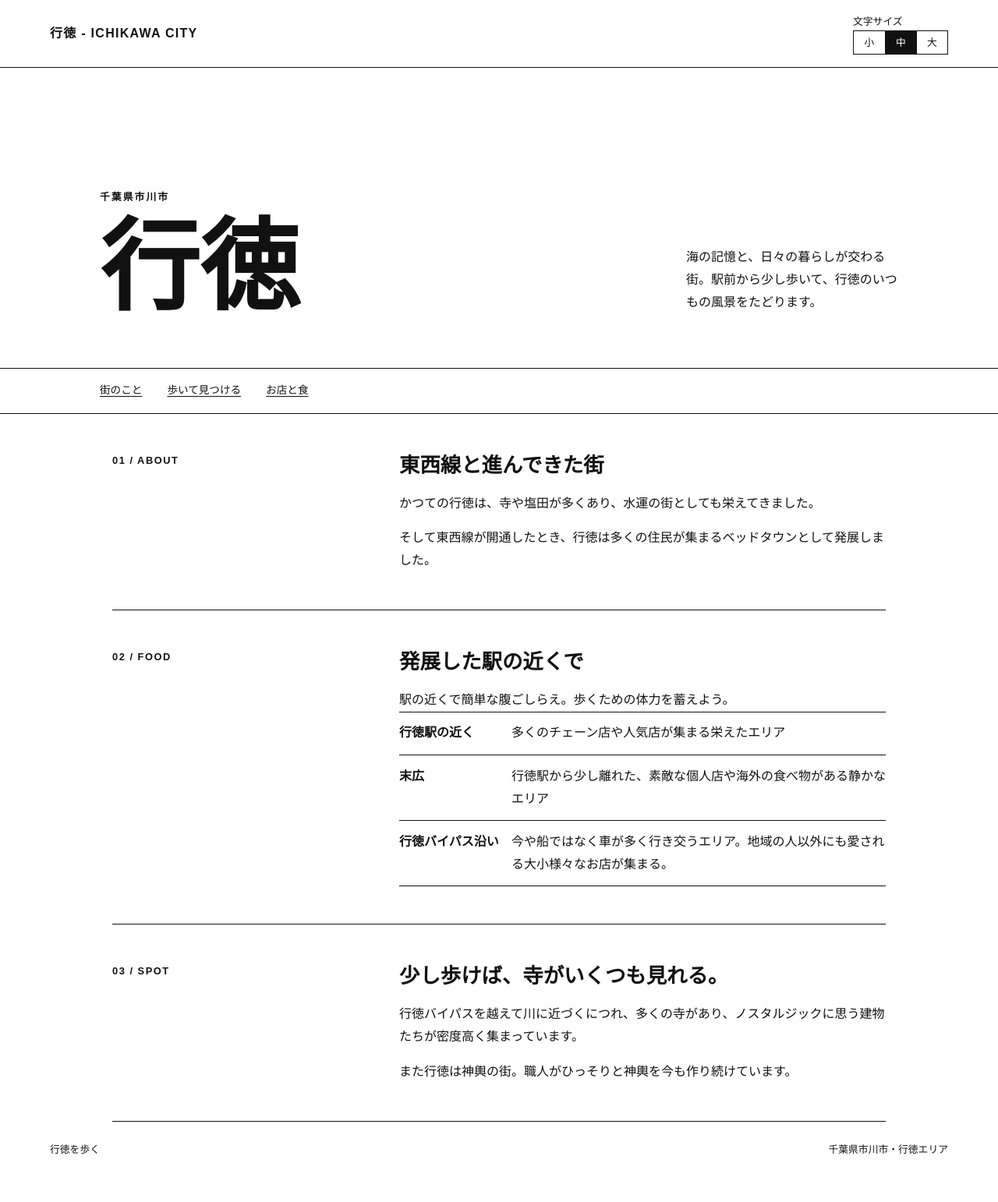
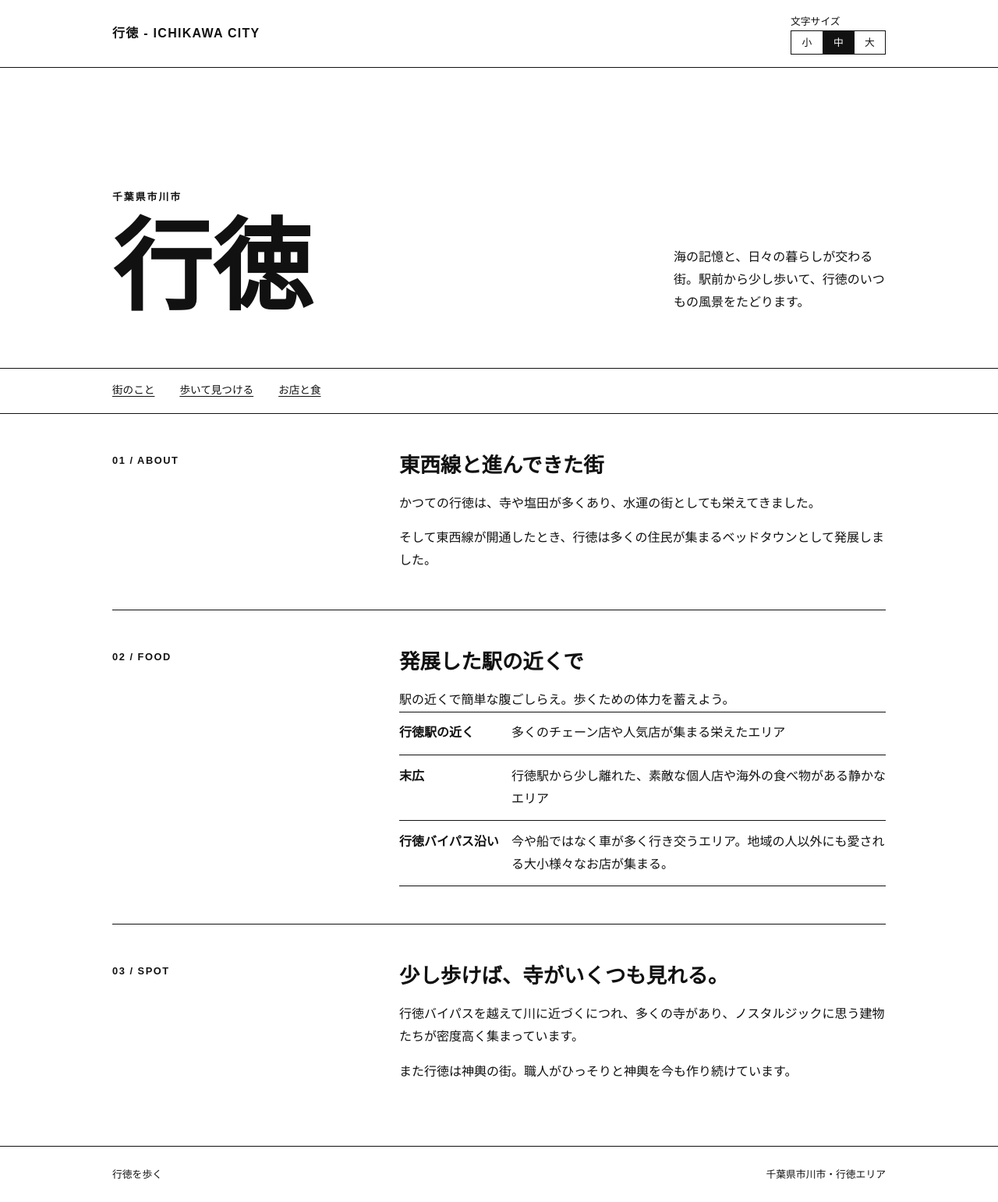
Before and after one commit to ickta39/CityHomepage, a plain HTML site: page index.html in a window 1280 px wide. Shown: the whole page at 78% size. Before the commit the page ends 1510 px from the top, so only its background shows below. Drawn offline with Linux system fonts and the light colour scheme.

Commit message:
忘れ物

```diff
--- a/index.html
+++ b/index.html
@@ -19,7 +19,8 @@
 
         *, *::before, *::after { margin: 0; padding: 0; box-sizing: border-box; }
         body { min-width: 320px; line-height: 1.8; }
-        header { display: flex; justify-content: space-between; align-items: center; gap: 1.5rem; padding: 1rem clamp(1.25rem, 5vw, 5rem); border-bottom: 1px solid #111; }
+        header { border-bottom: 1px solid #111; }
+        .content.header-inner { display: flex; justify-content: space-between; align-items: center; gap: 1.5rem; padding-top: 1rem; padding-bottom: 1rem; }
         .header-title { font-size: 1rem; font-weight: 700; letter-spacing: 0.08em; }
         .text-size-control { display: flex; align-items: center; gap: 0.75rem; border: 0; font-size: 0.8rem; }
         .text-size-options { display: flex; border: 1px solid #111; }
@@ -29,15 +30,19 @@
         .text-size-options input { position: absolute; width: 1px; height: 1px; overflow: hidden; clip: rect(0, 0, 0, 0); white-space: nowrap; clip-path: inset(50%); }
         .text-size-options input:checked + span { color: #fff; background: #111; }
         .text-size-options input:focus-visible + span { outline: 2px solid #111; outline-offset: 3px; z-index: 1; }
-        .hero { display: grid; grid-template-columns: minmax(0, 1fr) auto; align-items: end; gap: 2rem; padding: clamp(4rem, 12vw, 10rem) clamp(1.25rem, 10vw, 10rem) 4rem; border-bottom: 1px solid #111; }
+        .hero { border-bottom: 1px solid #111; }
+        .content.hero-inner { display: grid; grid-template-columns: minmax(0, 1fr) auto; align-items: end; gap: 2rem; padding-top: clamp(4rem, 12vw, 10rem); padding-bottom: 4rem; }
         .eyebrow { margin-bottom: 1rem; font-size: 0.8rem; font-weight: 700; letter-spacing: 0.16em; }
         h1 { font-size: 8rem; line-height: 1; letter-spacing: 0; }
         .hero-copy { max-width: 17rem; padding-bottom: 0.35rem; font-size: 1rem; }
-        .section-nav { display: flex; flex-wrap: wrap; gap: 0.5rem 2rem; padding: 1rem clamp(1.25rem, 10vw, 10rem); border-bottom: 1px solid #111; font-size: 0.85rem; }
+        .section-nav { border-bottom: 1px solid #111; }
+        .content.section-nav-inner { display: flex; flex-wrap: wrap; gap: 0.5rem 2rem; padding-top: 1rem; padding-bottom: 1rem; font-size: 0.85rem; }
         a { color: inherit; text-decoration-thickness: 1px; text-underline-offset: 0.2em; }
         a:hover { text-decoration-thickness: 2px; }
         .content { max-width: 78rem; margin: 0 auto; padding: 0 clamp(1.25rem, 10vw, 10rem); }
+        .content.main-content { padding-bottom: 2rem; }
         .story-section { display: grid; grid-template-columns: minmax(9rem, 0.7fr) minmax(0, 1.3fr); gap: 2rem; padding: 3rem 0; border-bottom: 1px solid #111; scroll-margin-top: 1rem; }
+        #shops { border-bottom: 0; }
         .section-index { font-size: 0.8rem; font-weight: 700; letter-spacing: 0.12em; }
         h2 { margin-bottom: 1rem; font-size: 1.65rem; line-height: 1.4; }
         .story-copy { max-width: 42rem; }
@@ -45,21 +50,23 @@
         .place-list { list-style: none; border-top: 1px solid #111; }
         .place-list li { display: grid; grid-template-columns: 8rem 1fr; gap: 1rem; padding: 0.8rem 0; border-bottom: 1px solid #111; }
         .place-list strong { font-weight: 700; }
-        footer { display: flex; justify-content: space-between; gap: 1rem; padding: 1.5rem clamp(1.25rem, 5vw, 5rem); font-size: 0.8rem; }
+        footer { border-top: 1px solid #111; font-size: 0.8rem; }
+        .content.footer-inner { display: flex; justify-content: space-between; gap: 1rem; padding-top: 1.5rem; padding-bottom: 1.5rem; }
 
         @media (max-width: 640px) {
-            header { align-items: flex-start; flex-direction: column; gap: 0.75rem; }
-            .hero { grid-template-columns: 1fr; gap: 1.5rem; padding-top: 4rem; padding-bottom: 3rem; }
+            .content.header-inner { align-items: flex-start; flex-direction: column; gap: 0.75rem; }
+            .content.hero-inner { grid-template-columns: 1fr; gap: 1.5rem; padding-top: 4rem; padding-bottom: 3rem; }
             h1 { font-size: 5rem; }
             .hero-copy { max-width: 25rem; }
             .story-section { grid-template-columns: 1fr; gap: 0.75rem; }
             .place-list li { grid-template-columns: 6.5rem 1fr; gap: 0.75rem; }
-            footer { flex-direction: column; gap: 0.25rem; }
+            .content.footer-inner { flex-direction: column; gap: 0.25rem; }
         }
     </style>
 </head>
 <body>
     <header>
+        <div class="content header-inner">
             <p class="header-title">行徳 - ICHIKAWA CITY</p>
             <fieldset class="text-size-control" aria-label="文字サイズ">
                 <legend>文字サイズ</legend>
@@ -69,23 +76,28 @@
                     <label><input id="font-large" type="radio" name="font-size" value="large"><span>大</span></label>
                 </div>
             </fieldset>
+        </div>
     </header>
     <main>
         <section class="hero" aria-labelledby="page-title">
+            <div class="content hero-inner">
                 <div>
                     <p class="eyebrow">千葉県市川市</p>
                     <h1 id="page-title">行徳</h1>
                 </div>
                 <p class="hero-copy">海の記憶と、日々の暮らしが交わる街。駅前から少し歩いて、行徳のいつもの風景をたどります。</p>
+            </div>
         </section>
 
         <nav class="section-nav" aria-label="ページ内ナビゲーション">
+            <div class="content section-nav-inner">
                 <a href="#about">街のこと</a>
                 <a href="#walk">歩いて見つける</a>
                 <a href="#shops">お店と食</a>
+            </div>
         </nav>
 
-        <div class="content">
+        <div class="content main-content">
             <section class="story-section" id="about">
                 <p class="section-index">01 / ABOUT</p>
                 <div class="story-copy">
@@ -119,8 +131,10 @@
         </div>
     </main>
     <footer>
+        <div class="content footer-inner">
             <p>行徳を歩く</p>
             <p>千葉県市川市・行徳エリア</p>
+        </div>
     </footer>
     <script src="font-size.js" defer></script>
 </body>
```
Lines whose indentation alone changed are shown as unchanged.
